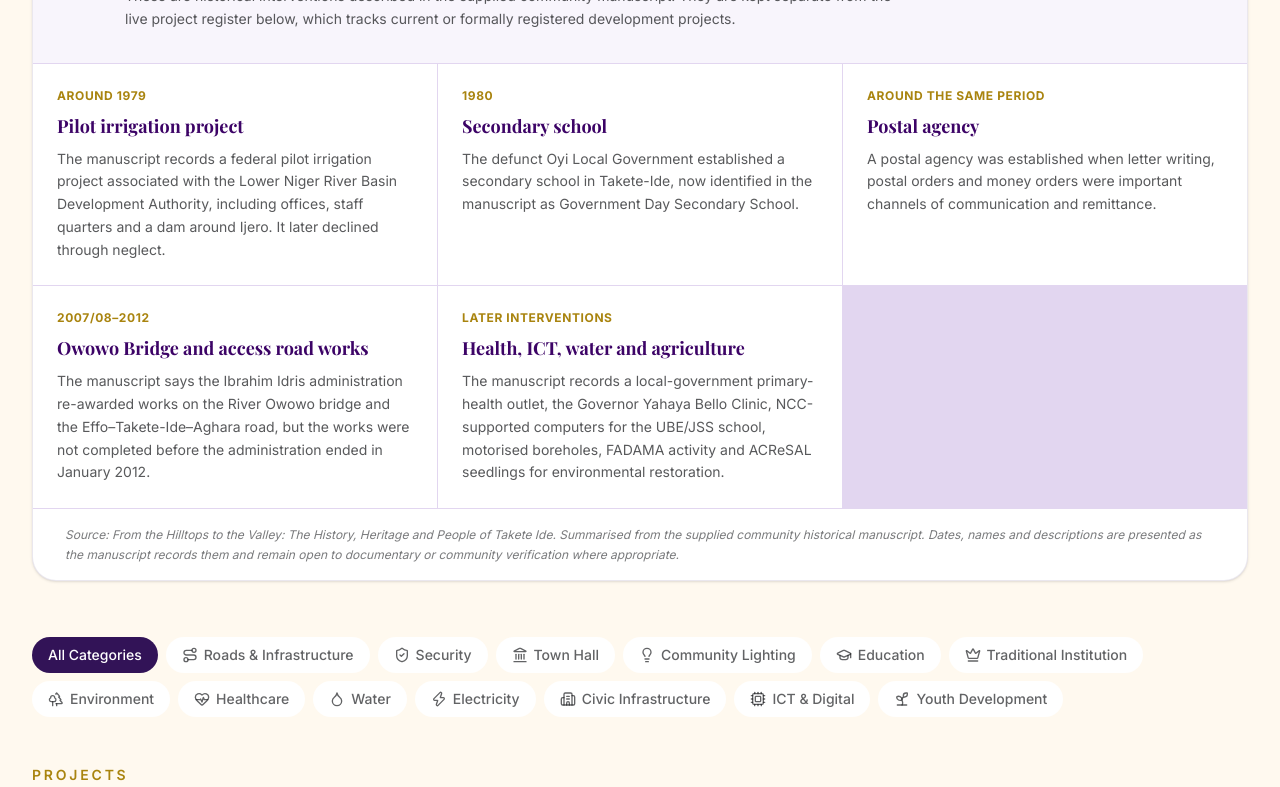
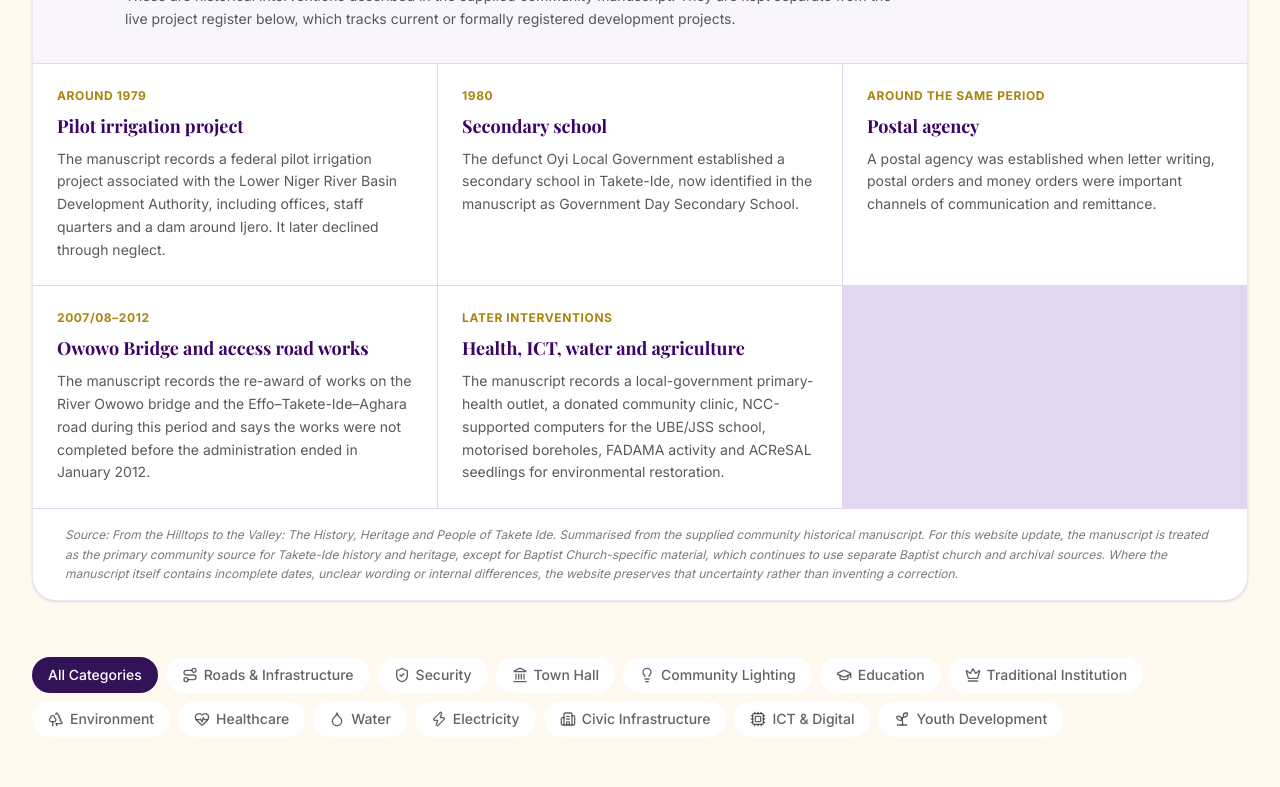
Before and after one commit to dju78/takete_ide_amuro, a Next.js app: page /development in a window 1280 px wide. Shown: the part 497-1284 px from the top of the page. Built offline with nearby package versions, Linux system fonts and the light colour scheme; no server answers; the database is empty; a web font is replaced by a local one.

Commit message:
Clarify manuscript source handling and Baptist exception

```diff
--- a/content/history/web/from-hilltops-to-valley.ts
+++ b/content/history/web/from-hilltops-to-valley.ts
@@ -2,7 +2,7 @@ export const BOOK_SOURCE_TITLE =
   "From the Hilltops to the Valley: The History, Heritage and People of Takete Ide";
 
 export const BOOK_SOURCE_NOTE =
-  "Summarised from the supplied community historical manuscript. Dates, names and descriptions are presented as the manuscript records them and remain open to documentary or community verification where appropriate.";
+  "Summarised from the supplied community historical manuscript. For this website update, the manuscript is treated as the primary community source for Takete-Ide history and heritage, except for Baptist Church-specific material, which continues to use separate Baptist church and archival sources. Where the manuscript itself contains incomplete dates, unclear wording or internal differences, the website preserves that uncertainty rather than inventing a correction.";
 
 export const BOOK_EDUCATION_MILESTONES = [
   {
@@ -81,13 +81,13 @@ export const BOOK_DEVELOPMENT_INTERVENTIONS = [
     period: "2007/08–2012",
     title: "Owowo Bridge and access road works",
     detail:
-      "The manuscript says the Ibrahim Idris administration re-awarded works on the River Owowo bridge and the Effo–Takete-Ide–Aghara road, but the works were not completed before the administration ended in January 2012.",
+      "The manuscript records the re-award of works on the River Owowo bridge and the Effo–Takete-Ide–Aghara road during this period and says the works were not completed before the administration ended in January 2012.",
   },
   {
     period: "Later interventions",
     title: "Health, ICT, water and agriculture",
     detail:
-      "The manuscript records a local-government primary-health outlet, the Governor Yahaya Bello Clinic, NCC-supported computers for the UBE/JSS school, motorised boreholes, FADAMA activity and ACReSAL seedlings for environmental restoration.",
+      "The manuscript records a local-government primary-health outlet, a donated community clinic, NCC-supported computers for the UBE/JSS school, motorised boreholes, FADAMA activity and ACReSAL seedlings for environmental restoration.",
   },
 ] as const;
 
```
